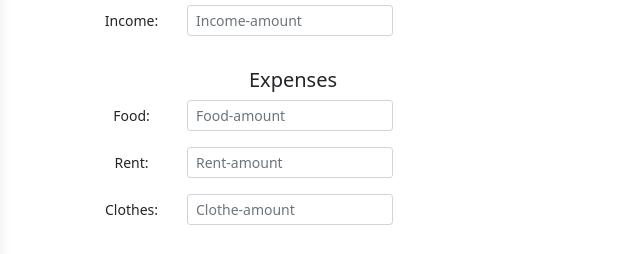
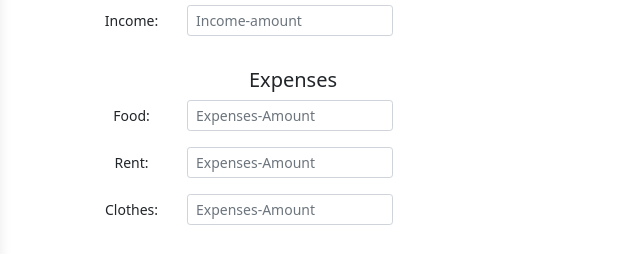
Before and after one commit to MK-Hasan-Mahdi/money-master-DOM-javascript, a plain HTML site: page index.html in a window 1280 px wide. Shown: the part 179-433 px from the top of the page, 632-1272 px from the left. Drawn offline with nearby package versions, Linux system fonts and the light colour scheme.

Commit message:
placeholder name changes

```diff
--- a/index.html
+++ b/index.html
@@ -42,14 +42,14 @@
                             <label for="colFormLabelSm" class="col-sm-2 col-form-label col-form-label-sm">Food:</label>
                             <div class="col-sm-10">
                                 <input id="food-cost" type="text" class="form-control form-control-sm w-50"
-                                    placeholder="Food-amount">
+                                    placeholder="Expenses-Amount">
                             </div>
                         </div>
                         <div class="row form-center mb-3">
                             <label for="colFormLabelSm" class="col-sm-2 col-form-label col-form-label-sm">Rent:</label>
                             <div class="col-sm-10">
                                 <input id="rent-cost" type="text" class="form-control form-control-sm w-50"
-                                    placeholder="Rent-amount">
+                                    placeholder="Expenses-Amount">
                             </div>
                         </div>
                         <div class="row form-center mb-3">
@@ -57,7 +57,7 @@
                                 class="col-sm-2 col-form-label col-form-label-sm">Clothes:</label>
                             <div class="col-sm-10">
                                 <input id="cloth-cost" type="text" class="form-control form-control-sm w-50"
-                                    placeholder="Clothe-amount">
+                                    placeholder="Expenses-Amount">
                             </div>
                         </div>
                         <div class="col-12">
```
Also changed, not shown: link.txt (added).
